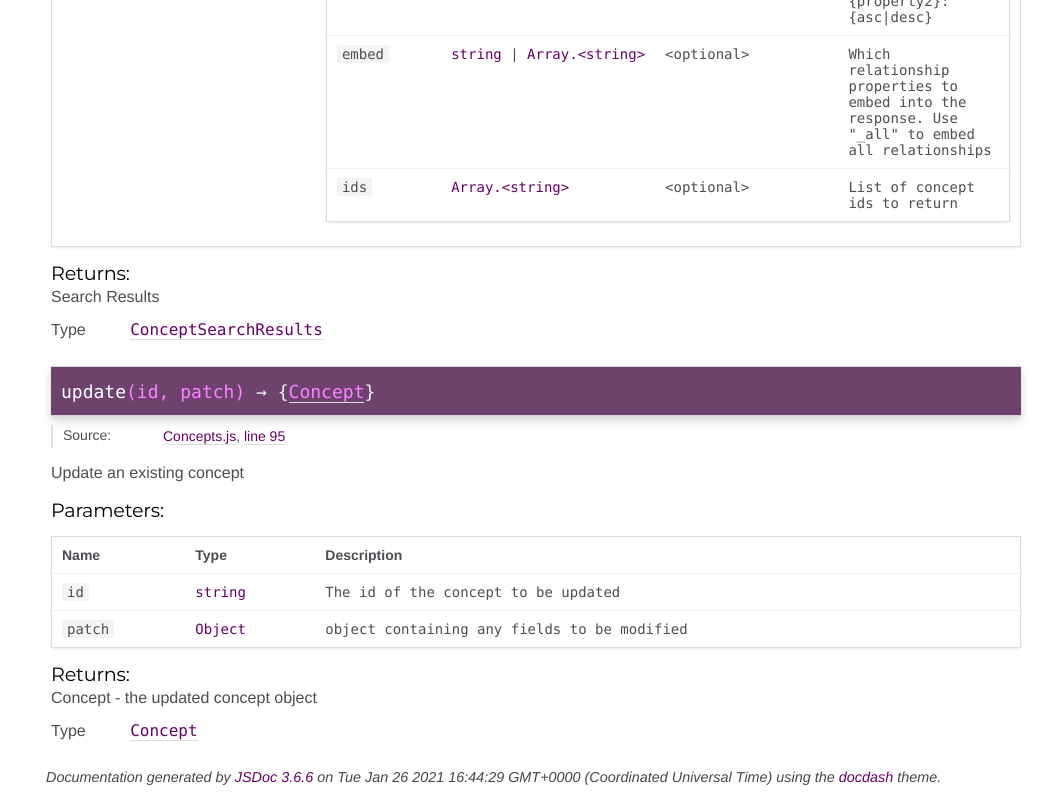
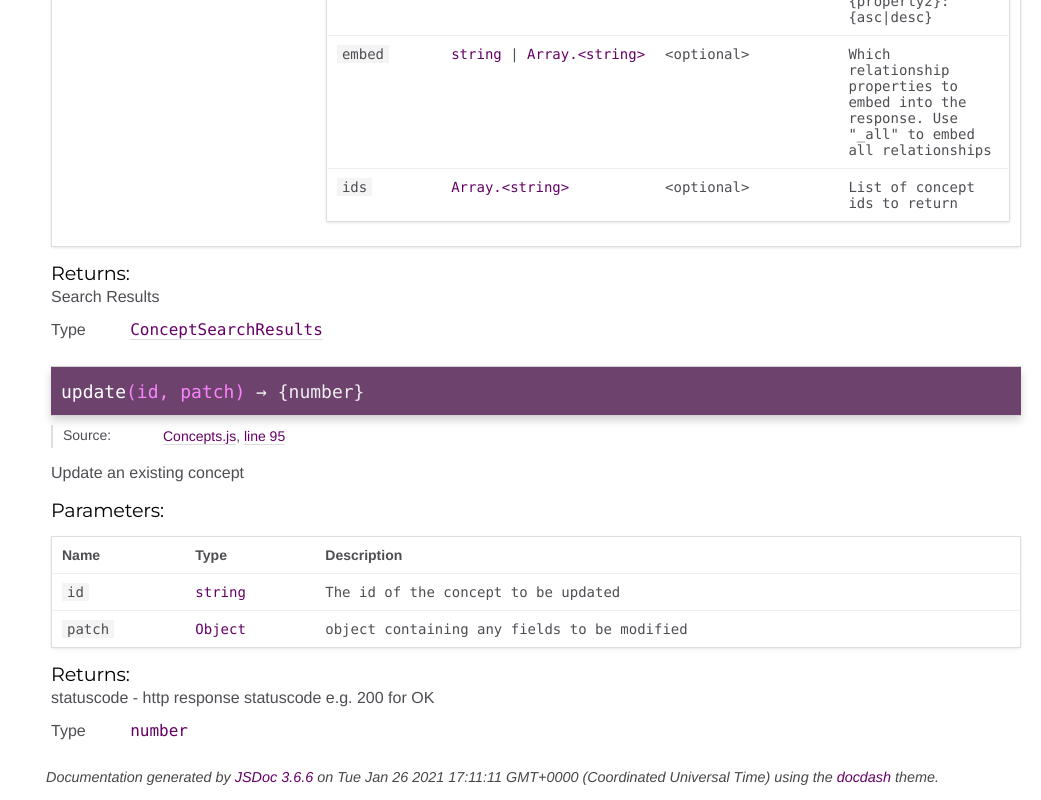
Before and after one commit to datalanguage/datagraphs-client-js, a plain HTML site: page Concepts.html in a window 1280 px wide. Shown: the part 2615-3415 px from the top of the page, without its empty margins (239-1280 px from the left). Drawn offline with Linux system fonts and the light colour scheme.

Commit message:
Deploying to gh-pages from  @ 478bc81fc0bba898aff17f919e1cde245932dbc3 🚀

```diff
--- a/Concepts.html
+++ b/Concepts.html
@@ -1416,7 +1416,7 @@
 
 
 
-    <h4 class="name" id="update"><span class="type-signature"></span>update<span class="signature">(id, patch)</span><span class="type-signature"> &rarr; {<a href="global.html#Concept">Concept</a>}</span></h4>
+    <h4 class="name" id="update"><span class="type-signature"></span>update<span class="signature">(id, patch)</span><span class="type-signature"> &rarr; {number}</span></h4>
 
 
 
@@ -1571,7 +1571,7 @@
 
 
 <div class="param-desc">
-    Concept - the updated concept object
+    statuscode - http response statuscode e.g. 200 for OK
 </div>
 
 
@@ -1582,7 +1582,7 @@
     </dt>
     <dd>
 
-<span class="param-type"><a href="global.html#Concept">Concept</a></span>
+<span class="param-type">number</span>
 
 
     </dd>
@@ -1612,7 +1612,7 @@
 <br class="clear">
 
 <footer>
-    Documentation generated by <a href="https://github.com/jsdoc3/jsdoc">JSDoc 3.6.6</a> on Tue Jan 26 2021 16:44:29 GMT+0000 (Coordinated Universal Time) using the <a href="https://github.com/clenemt/docdash">docdash</a> theme.
+    Documentation generated by <a href="https://github.com/jsdoc3/jsdoc">JSDoc 3.6.6</a> on Tue Jan 26 2021 17:11:11 GMT+0000 (Coordinated Universal Time) using the <a href="https://github.com/clenemt/docdash">docdash</a> theme.
 </footer>
 
 <script>prettyPrint();</script>
```
Also changed, not shown: ApiError.html (+1 -1 lines), Candidates.html (+1 -1 lines), Candidates.js.html (+1 -1 lines), Concepts.js.html (+4 -4 lines), ConfigurationError.html (+1 -1 lines), DataGraphs.html (+1 -1 lines), DataGraphs.js.html (+1 -1 lines), DataGraphsError.html (+1 -1 lines), Datasets.html (+1 -1 lines), Datasets.js.html (+1 -1 lines), InvalidUrnError.html (+1 -1 lines), errors_ApiError.js.html (+1 -1 lines), errors_ConfigurationError.js.html (+1 -1 lines), errors_DataGraphsError.js.html (+1 -1 lines), 3 more files.
